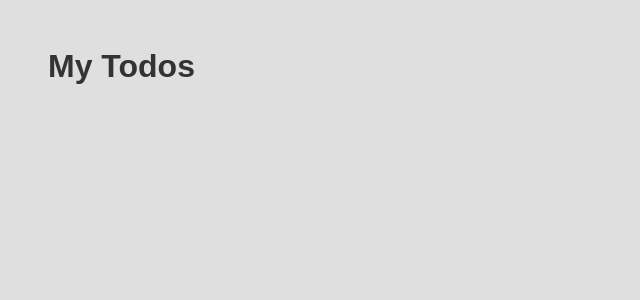
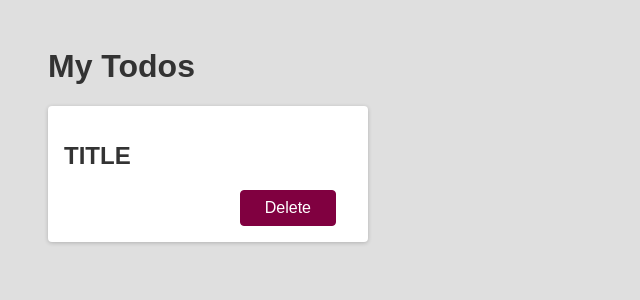
Before and after one commit to mendelssohnbach/react-scrach-20210513, a React (Create React App) app: page / in a window 1280 px wide. Shown: the top 300 px of the page, without its empty margins (0-640 px from the left). Built offline with nearby package versions, Linux system fonts and the light colour scheme.

Commit message:
Todoコンポーネント追加

```diff
--- a/src/App.js
+++ b/src/App.js
@@ -1,7 +1,10 @@
+import Todo from './Todo';
+
 const App = () => {
   return (
     <div>
       <h1>My Todos</h1>
+      <Todo />
     </div>
   );
 };
```
